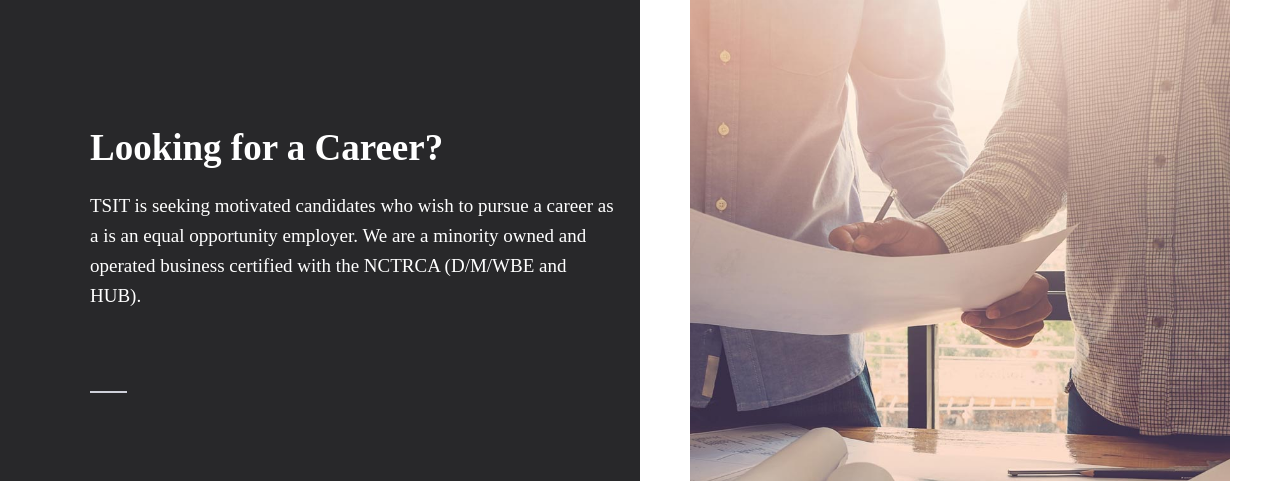
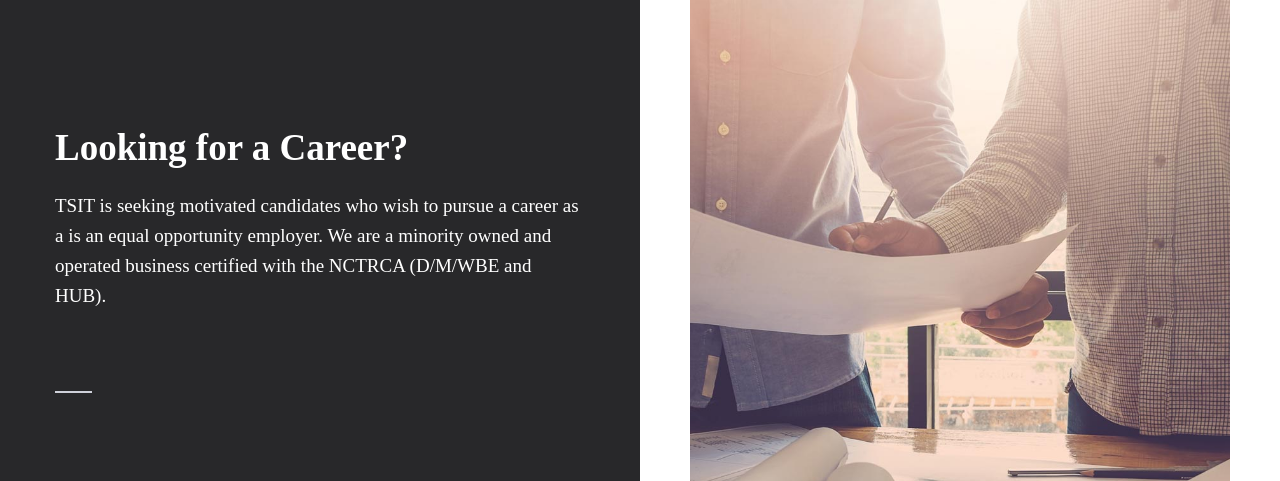
Before and after one commit to amacprim86/tsit, a plain HTML site: page index.html in a window 1280 px wide. Shown: the part 5390-5871 px from the top of the page. Drawn offline with nearby package versions, Linux system fonts and the light colour scheme; a web font is replaced by a local one.

Commit message:
Update
Update

```diff
--- a/css/styles.css
+++ b/css/styles.css
@@ -932,7 +932,8 @@ a.active:after {
   align-items: center;
 }
 .section6 .s6-l .s6l_wrap {
-  padding-left: 90px;
+  padding-left: unset;
+  margin: auto;
 }
 .section6 .s6-l .s6l_wrap h1 {
   font-family: sofia-pro;
@@ -1597,20 +1598,16 @@ input[type=submit] {
 @media only screen and (min-width: 1441px) {
 
   /* SEC 1 */
-
   .section1 {
     min-height: 100vh;
   }
-
   .section1 .s1_contain img.img1_1-2 {
     left: 0px;
     height: auto;
     width: 52vw;
     bottom: -210px;
   }
-
   /* SEC 3 */
-
   .section3 .sec3-r {
     display: flex;
     align-items: center;
@@ -1621,6 +1618,8 @@ input[type=submit] {
 
 }
 @media (max-height: 1020px) and (min-width: 1441px) {
+
+  /* SEC 1 */
   .section1 .s1_contain img.img1_2-2 {
     bottom: -300px !important;
   }
@@ -1628,7 +1627,6 @@ input[type=submit] {
 @media only screen and (min-width: 1501px) {
 
   /* SEC 4 */
-
   .section4 .sec4_wrap .s4 {
     width: 1350px;
   }
@@ -1636,7 +1634,6 @@ input[type=submit] {
 @media only screen and (min-width: 1651px) {
 
   /* SEC 1 */
-
   .section1 .s1_contain img.img1_1-2 {
     width: 57vw;
   }
@@ -1645,7 +1642,6 @@ input[type=submit] {
 @media only screen and (min-width: 1701px) {
 
   /* SEC 1 */
-
   .section1 .s1_contain img.img1_2-2 {
     height: 1350px;
     bottom: -150px;
@@ -1654,18 +1650,15 @@ input[type=submit] {
   .ft .fwrap .f-r .fr-wrap {
     min-height: 170px;
   }
-
 }
 @media only screen and (min-width: 1901px) {
 
   /* SEC 1 */
-
   .section1 .s1_contain img.img1_2-2 {
     height: 1450px;
     bottom: -200px;
   }
   /* SEC 4 */
-
   .section4 {
     min-height: 1350px;
   }
@@ -1692,17 +1685,14 @@ input[type=submit] {
   .section4 .sec4_wrap .s4 .s4box:nth-of-type(8) {
     margin: auto;
   }
-
 }
 @media only screen and (min-width: 2051px) {
 
   /* SEC 1 */
-
   .section1 .s1_contain img.img1_2-2 {
     height: 1600px;
     bottom: -300px;
   }
-
 }
 
 /* --- MEDIA QUERIES --- */
@@ -1712,26 +1702,23 @@ input[type=submit] {
 @media only screen and (max-width: 1440px) {
 
   /* SEC 1 */
-
   .section1 .s1_contain img.img1_2-2 {
     right: -70px;
   }
   .section1 .s1_contain img.img1_1-2 {
     left: -5px;
   }
-
 }
 @media (min-height: 950px) and (max-width: 1440px) {
 
   /* SEC 1 */
-
   .section1 {
     min-height: 100vh;
   }
 }
-
 @media (min-height: 950px) and (max-width: 1420px) {
 
+  /* SEC 1 */
   .section1 .s1_contain img.img1_2-2 {
     width: 83vw;
     height: auto;
@@ -1756,8 +1743,6 @@ input[type=submit] {
     height: auto;
     right: -150px;
   }
-
-
 }
 @media only screen and (max-width: 1400px) {
 
@@ -1790,24 +1775,26 @@ input[type=submit] {
     padding-top: unset;
     padding-left: unset;
   }
-
 }
 @media (max-width: 1350px) and (min-height: 950px) {
 
+  /* SEC 1 */
   .section1 .s1_contain img.img1_1-2 {
     width: 62.3vw;
     left: -25px;
   }
-
 }
 @media only screen and (max-width: 1350px) {
+
+  /* SEC 1 */
   .section1 .s1_contain img.img1_2-2 {
     right: -120px;
   }
-
 }
 
 @media only screen and (max-width: 1300px) {
+
+  /* SEC 1 */
   .section1 {
     min-height: 950px;
   }
@@ -1816,16 +1803,13 @@ input[type=submit] {
     height: auto;
     right: -150px;
   }
-
 }
 @media (max-width: 1300px) and (min-height: 900px) {
 
   /* SEC 1 */
-
   .section1 {
     min-height: 100vh;
   }
-
   .section1 .s1_contain img.img1_1-2 {
     width: 65.3vw;
     left: -25px;
@@ -1847,5 +1831,4 @@ input[type=submit] {
   .section4 .sec4_wrap .s4 .s4box {
     max-width: 420px;
   }
-
-}
+}
```
